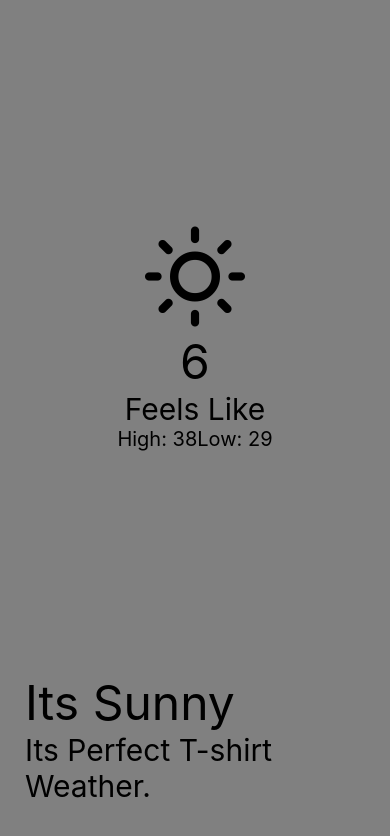
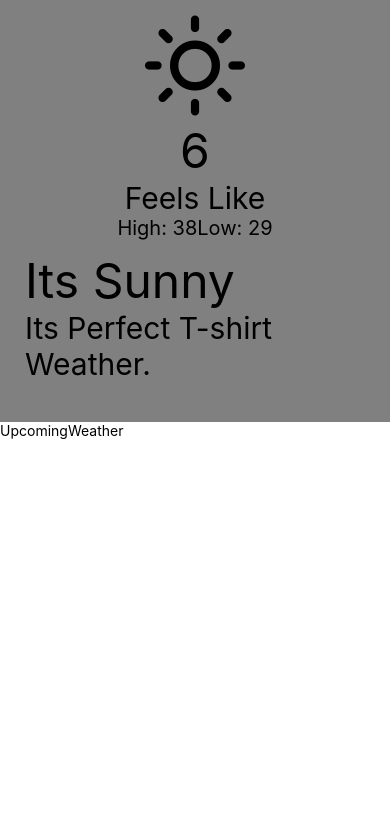
Before and after one commit to Ali7040/WeatherApp, a React Native app: screen / in a window 390 px wide. Shown: the top 836 px of the page. Built offline with nearby package versions, Linux system fonts and the light colour scheme.

Commit message:
update App.js

```diff
--- a/App.js
+++ b/App.js
@@ -9,6 +9,7 @@ const App = () =>{
   return(
     <View style={styles.container}>
       <CurrentWeather />
+      <UpcomingWeather />
     </View>
   )
 }
```
